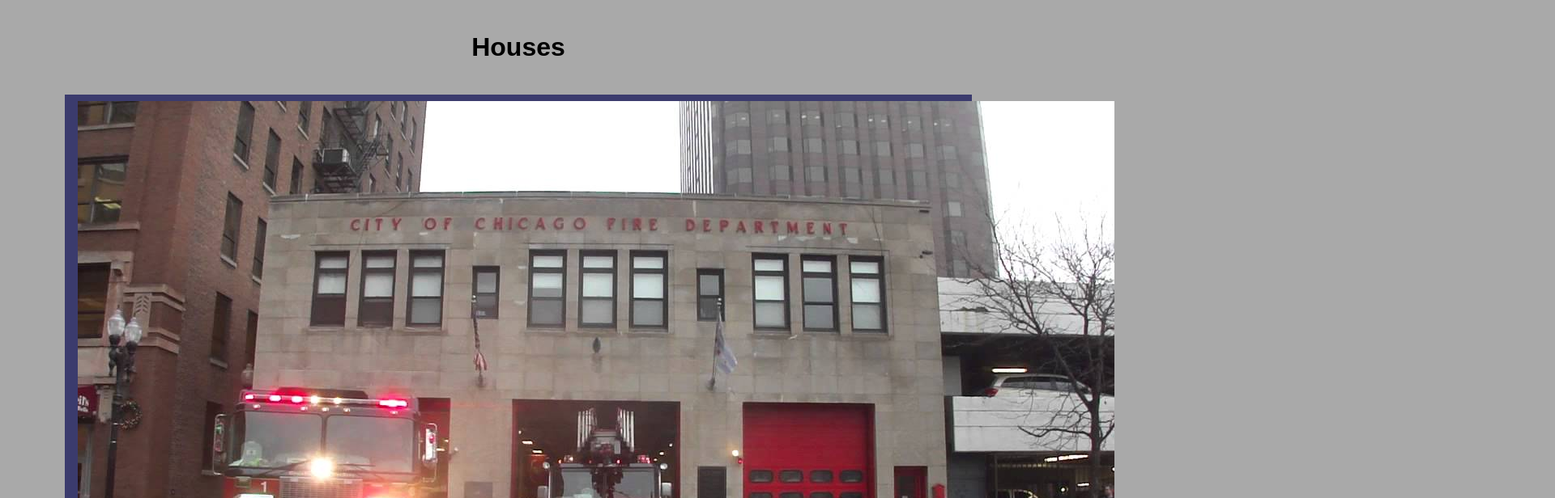
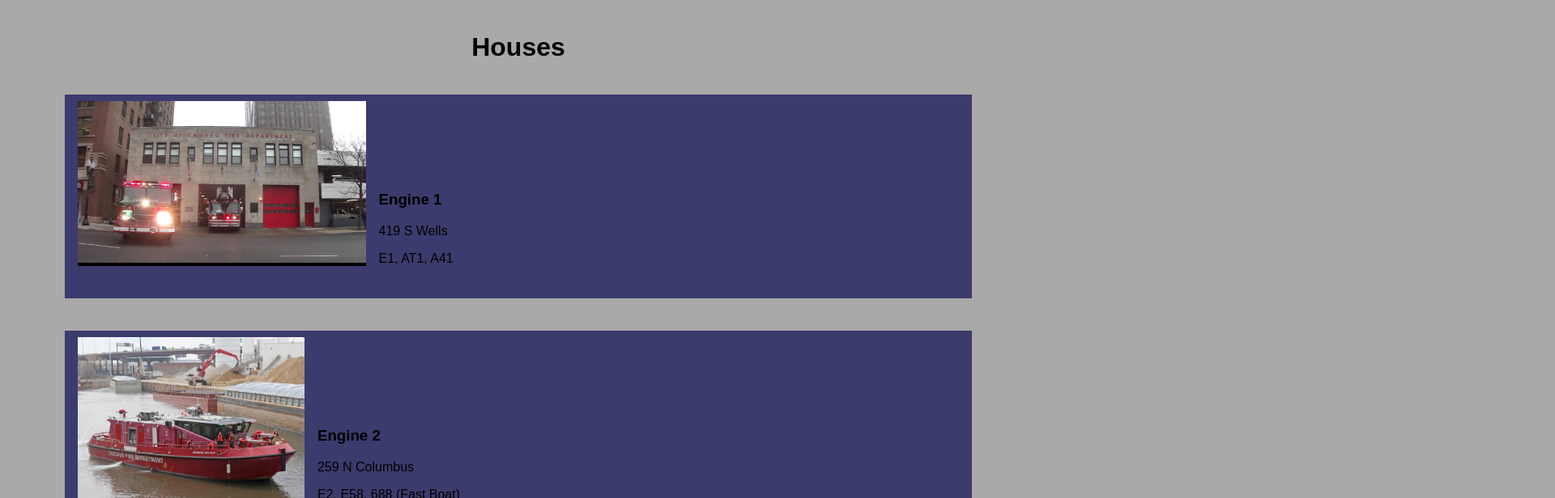
Before and after one commit to christopherfanning/cfd.list.react, a React (Create React App) app: page / in a window 1280 px wide. Shown: the top 616 px of the page at 81% size, 1920 px wide, since content can reach past the window. Built offline with nearby package versions, Linux system fonts and the light colour scheme.

Commit message:
Add div for info section and some sytles

```diff
--- a/src/App.css
+++ b/src/App.css
@@ -19,5 +19,15 @@
 }
 
 .houseImg {
-  background-image: "./assets/img/houses/E1.jpg";
+  background-color: black;
+  display: inline-block;
 }
+
+.houseImg img {
+  max-height: 200px;
+}
+
+.houseInfo {
+  display: inline-block;
+  margin: 1rem;
+}
--- a/src/Person.js
+++ b/src/Person.js
@@ -7,9 +7,12 @@
       <div className="houseImg">
         <img src={[house[props.index].profilePic]} alt="" />
       </div>
-      <h3>I'm {house[props.index].name}</h3>
-      <p>{house[props.index].address}</p>
-      <p>{house[props.index].rigs}</p>
+
+      <div className="houseInfo">
+        <h3>{house[props.index].name}</h3>
+        <p>{house[props.index].address}</p>
+        <p>{house[props.index].rigs}</p>
+      </div>
     </div>
   );
 };
```
Also changed, not shown: 1 other file (tests, documents, lock files or other folders).
